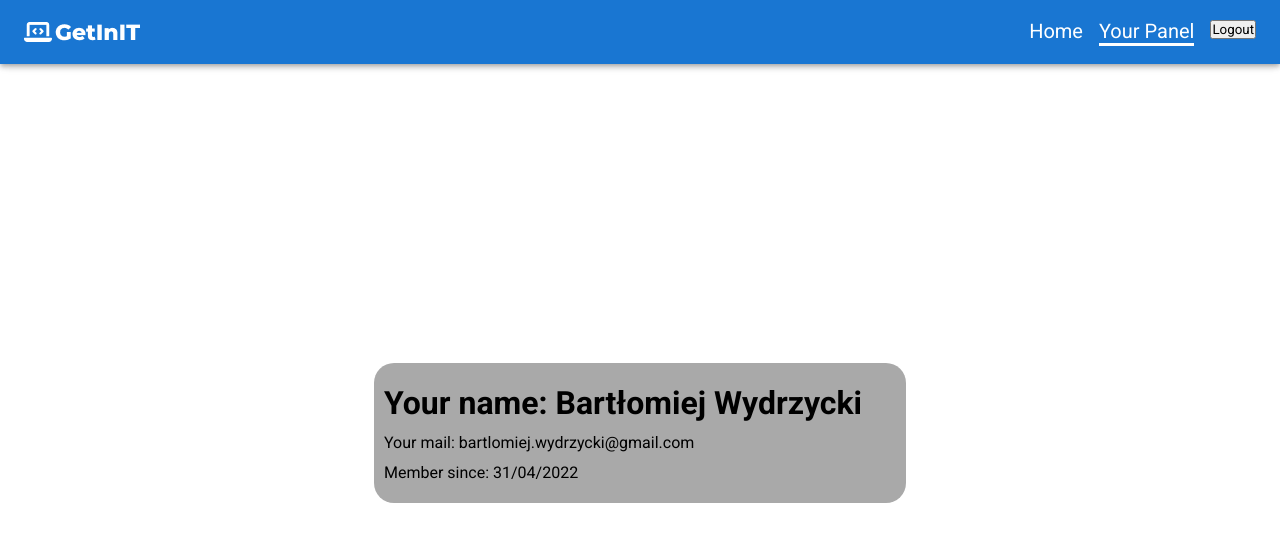
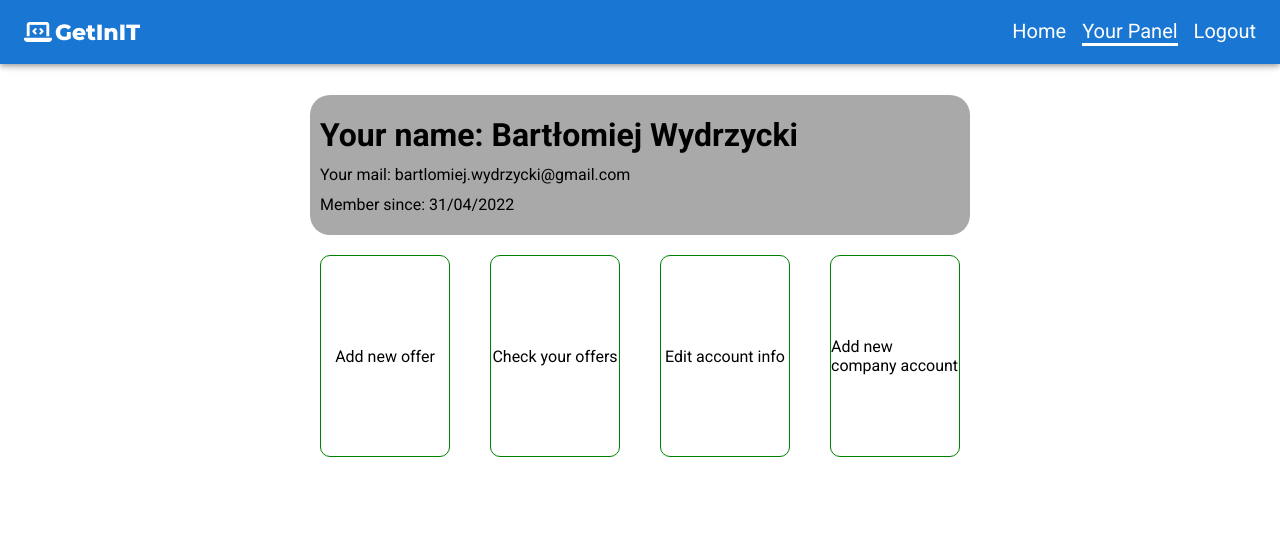
Before and after one commit to Wydreq/GetInIT, a React (Create React App) app in the folder getinit/: page /companyPanel in a window 1280 px wide. Shown: the top 542 px of the page. Built offline with nearby package versions, Linux system fonts and the light colour scheme; sample sign-in values are in the browser's storage.

Commit message:
Updating react router and new pages

```diff
--- a/getinit/src/components/MainNavigation.js
+++ b/getinit/src/components/MainNavigation.js
@@ -17,7 +17,7 @@ const MainNavigation = () => {
                     {token && <NavLink style={{textDecoration: 'none'}} to='/companyPanel' className={({ isActive }) => (isActive ? classes.active : classes.navElement)} end>Your Panel</NavLink>}
                     {!token && <NavLink style={{textDecoration: 'none'}} to='/auth' className={({ isActive }) => (isActive ? classes.active : classes.navElement)}>Sign In</NavLink>}
                     {token && <Form action="/logout" method="post">
-                        <button>Logout</button>
+                        <button className={classes.btn}>Logout</button>
                     </Form>}
                 </Stack>
             </Toolbar>
--- a/getinit/src/components/MainNavigation.module.css
+++ b/getinit/src/components/MainNavigation.module.css
@@ -7,4 +7,21 @@
 .navElement {
     color: white;
     font-size: 20px;
+    border-bottom: 3px solid transparent;
 }
+
+.navElement:hover {
+    border-bottom: 3px solid white;
+}
+.btn {
+    background-color: transparent;
+    border: none;
+    color: white;
+    font-size: 20px;
+    border-bottom: 3px solid transparent;
+}
+
+.btn:hover {
+    border-bottom: 3px solid white;
+    cursor: pointer;
+}
--- a/getinit/src/components/companyPanel/AccountInfo.module.css
+++ b/getinit/src/components/companyPanel/AccountInfo.module.css
@@ -1,5 +1,5 @@
 .container {
-    width: 40%;
+    width: 50%;
     height: 15%;
     background-color: darkgray;
     margin-top: 65px;
--- /dev/null
+++ b/getinit/src/components/companyPanel/ButtonsContainer.js
@@ -0,0 +1,14 @@
+import classes from './ButtonsContainer.module.css';
+
+const ButtonsContainer = () => {
+    return (
+        <div className={classes.container}>
+            <div className={classes.button}>Add new offer</div>
+            <div className={classes.button}>Check your offers</div>
+            <div className={classes.button}>Edit account info</div>
+            <div className={classes.button}>Add new company account</div>
+        </div>
+    )
+}
+
+export default ButtonsContainer;
--- /dev/null
+++ b/getinit/src/components/companyPanel/ButtonsContainer.module.css
@@ -0,0 +1,24 @@
+.container {
+    display: flex;
+    flex-direction: row;
+    width: 50%;
+    align-items: center;
+    justify-content: space-between;
+    margin-top: 20px;
+}
+
+.button {
+    width: 20%;
+    border: 1px solid green;
+    border-radius: 10px;
+    height: 200px;
+    display: flex;
+    align-items: center;
+    justify-content: center;
+}
+
+.button:hover {
+    background-color: green;
+    color: white;
+    cursor: pointer;
+}
--- a/getinit/src/pages/AuthPage.js
+++ b/getinit/src/pages/AuthPage.js
@@ -56,8 +56,11 @@ const AuthPage = () => {
             navigate('/completeRegister');
     };
 
-    const signInHandler = () => {
-        dispatch(authActions.loginHandler({email: emailRef.current.value, password: passwordRef.current.value}))
+    async function signInHandler() {
+        await dispatch(authActions.loginHandler({email: emailRef.current.value, password: passwordRef.current.value}));
+        setTimeout(() => {
+            navigate('/companyPanel');
+        }, 500);
     };
 
     return (
--- a/getinit/src/pages/companyPanel/CompanyPanel.js
+++ b/getinit/src/pages/companyPanel/CompanyPanel.js
@@ -1,9 +1,11 @@
 import AccountInfo from "../../components/companyPanel/AccountInfo";
 import classes from './CompanyPanel.module.css';
+import ButtonsContainer from "../../components/companyPanel/ButtonsContainer";
 
 const CompanyPanel = () => {
     return (<div className={classes.container}>
         <AccountInfo/>
+        <ButtonsContainer/>
     </div>)
 }
 
--- a/getinit/src/pages/companyPanel/CompanyPanel.module.css
+++ b/getinit/src/pages/companyPanel/CompanyPanel.module.css
@@ -3,6 +3,6 @@
     height: 100vh;
     display: flex;
     align-items: center;
-    justify-content: center;
-    flex-direction: row;
+    margin-top: 30px;
+    flex-direction: column;
 }
--- a/getinit/src/store/authSlice.js
+++ b/getinit/src/store/authSlice.js
@@ -10,7 +10,6 @@ const authSlice = createSlice({
     initialState: initialState,
     reducers: {
         async loginHandler(state, action) {
-
             const response = await fetch('http://localhost:5099/api/account/login', {
                 method: 'POST',
                 headers: {
@@ -24,10 +23,10 @@ const authSlice = createSlice({
             });
             if(!response.ok) {
                 throw new Error('Something went wrong!');
+
             }
             const data = await response.json();
             localStorage.setItem('token', data);
-
         }
     }
 });
--- a/getinit/src/util/auth.js
+++ b/getinit/src/util/auth.js
@@ -1,4 +1,5 @@
-import {redirect} from "react-router-dom";
+import {Navigate} from "react-router-dom";
+import React from "react";
 
 export function getAuthToken() {
     const token = localStorage.getItem('token');
@@ -9,18 +10,22 @@ export function tokenLoader() {
     return getAuthToken();
 }
 
-export function checkAuthLoader() {
+export default function PrivateRoute({ children }) {
+
     const token = getAuthToken();
+    if(!token) {
+        return <Navigate to='/auth'/>
+    }
 
-    if(!token) {
-        return redirect('/auth');
-    }
+    return children;
 }
 
-export function canSignIn() {
+export function TokenRoute({ children }) {
+
     const token = getAuthToken();
+    if(token) {
+        return <Navigate to='/companyPanel'/>
+    }
 
-    if(token) {
-        return redirect('/completeRegister');
-    }
+    return children;
 }
```
Also changed, not shown: getinit/src/App.js (+5 -4 lines).
